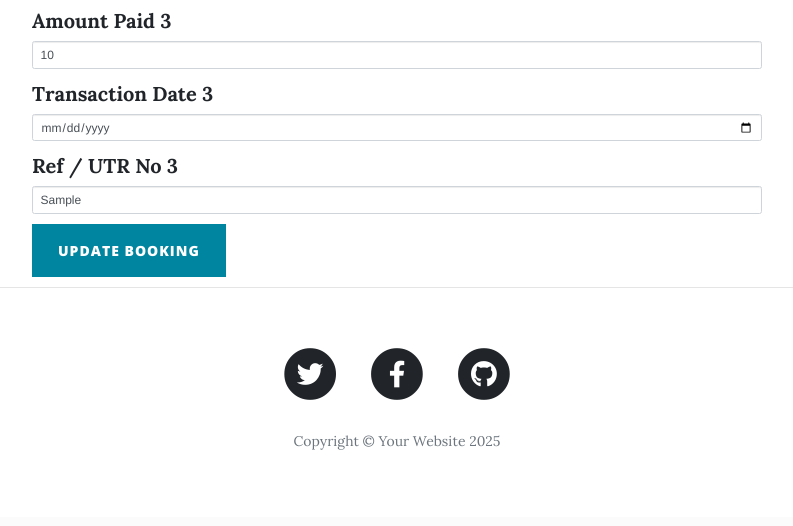
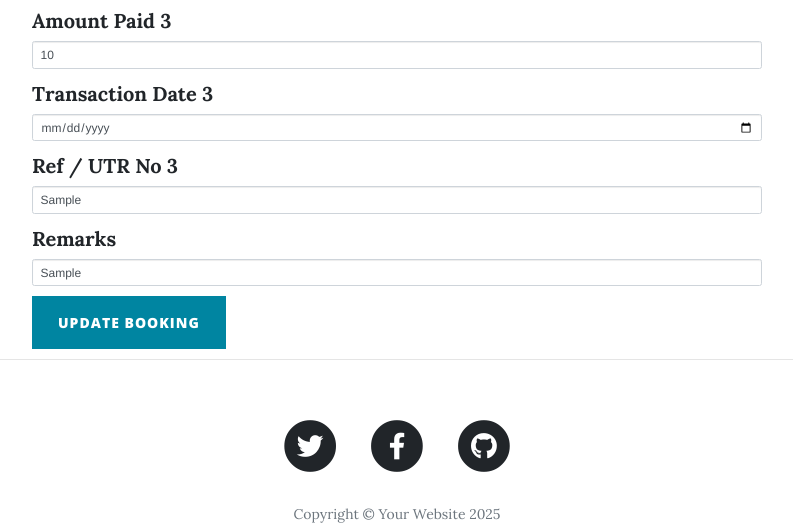
Before and after one commit to laveen01/sp-3c_yatra-1, a Flask app: template templates/update_booking.html in a window 1280 px wide. Shown: the part 1736-2262 px from the top of the page, without its empty margins (243-1036 px from the left). Before the commit the page ends 2186 px from the top, so only its background shows below. Run offline with Flask 2, Linux system fonts and the light colour scheme; tables that the repository leaves empty hold one stand-in row (values such as "Sample post"); the template is opened without the code that fills it: values that come from a table or form of the project are taken from there, most other values are stand-ins (such as "Sample title", 1, 10 or a date in 2020); some libraries are stand-ins or nearby versions.

Commit message:
Update update_booking.html

```diff
--- a/templates/update_booking.html
+++ b/templates/update_booking.html
@@ -100,7 +100,7 @@
           <!-- Add more fields for other booking details -->
           <div class="form-group">
             <label for="amount_2">Amount Paid 2</label>
-            <input type="number" class="form-control" id="amount_2" name="amount_2" value="{{ booking.amount_2 }}" min="1" step="1">
+            <input type="number" class="form-control" id="amount_2" name="amount_2" value="{{ booking.amount_2 }}" min="0" step="1">
           </div>
 
           <div class="form-group">
@@ -116,7 +116,7 @@
 
           <div class="form-group">
             <label for="amount_3">Amount Paid 3</label>
-            <input type="number" class="form-control" id="amount_3" name="amount_3" value="{{ booking.amount_3 }}" min="1" step="1">
+            <input type="number" class="form-control" id="amount_3" name="amount_3" value="{{ booking.amount_3 }}" min="0" step="1">
           </div>
 
           <div class="form-group">
@@ -129,6 +129,10 @@
             <input type="text" class="form-control" id="utr_3" name="utr_3" value="{{ booking.utr_3 }}" >
           </div>
 
+          <div class="form-group">
+            <label for="remarks">Remarks</label>
+            <input type="text" class="form-control" id="remarks" name="remarks" value="{{ booking.remarks }}" >
+          </div>
 
           <!-- Add more fields for other booking details -->
 
```
